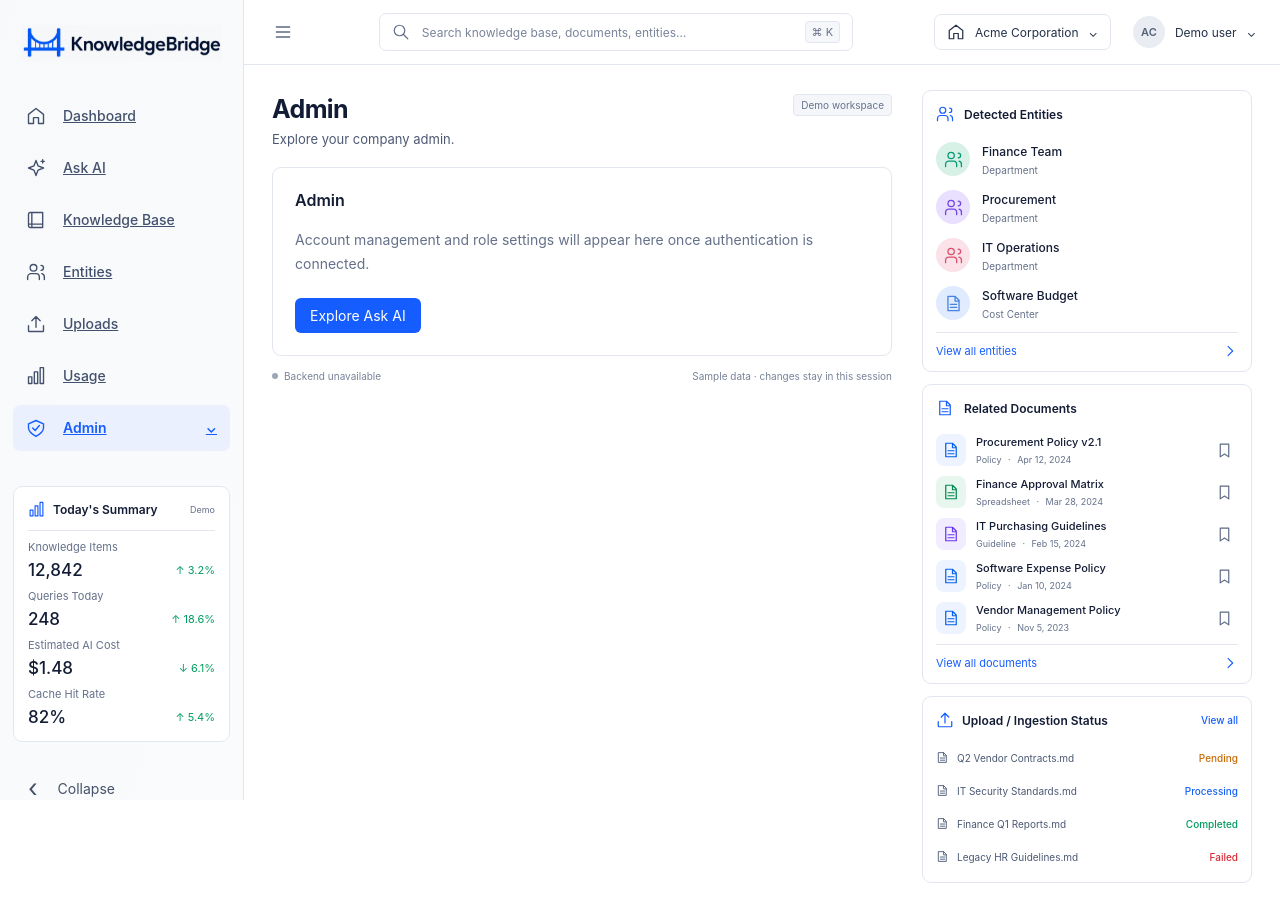
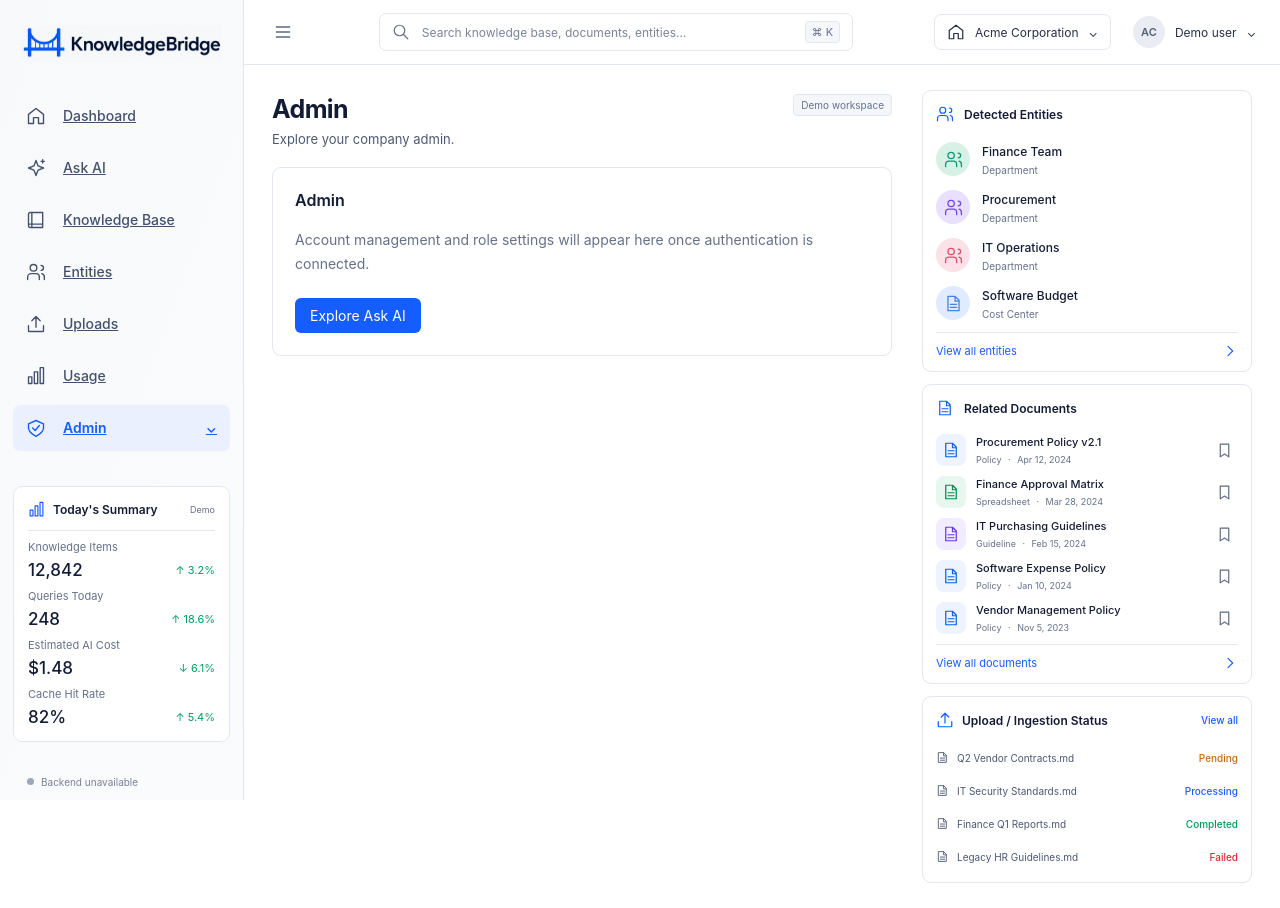
Before and after one commit to andrewmcdan/KnowledgeBridge, a React (Vite) app in the folder frontend/: page /admin in a window 1280 px wide. Built offline with nearby package versions, Linux system fonts and the light colour scheme; no server answers.

Commit message:
FEat: move api and backend indicator to side bar

```diff
--- a/frontend/src/App.css
+++ b/frontend/src/App.css
@@ -122,11 +122,36 @@
     font-size: 25px;
     line-height: 1;
 }
+.sidebar-connection {
+    display: flex;
+    align-items: center;
+    gap: 7px;
+    min-height: 32px;
+    padding: 7px 14px;
+    color: #788398;
+    font-size: 10px;
+    white-space: nowrap;
+}
+.sidebar-connection > span:first-child {
+    width: 7px;
+    height: 7px;
+    flex-shrink: 0;
+    border-radius: 50%;
+    background: #9da7b5;
+}
+.sidebar-connection > .connected:first-child {
+    background: #00a568;
+}
 .collapsed .wordmark,
 .collapsed .nav-item > span,
 .collapsed .summary,
-.collapsed .collapse-label {
+.collapsed .collapse-label,
+.collapsed .sidebar-connection-label {
     display: none;
+}
+.collapsed .sidebar-connection {
+    justify-content: center;
+    padding-inline: 0;
 }
 .collapsed .compact-logo {
     display: block;
@@ -668,26 +693,6 @@ small {
     line-height: 1.5;
     border-radius: 5px;
 }
-.connection-status {
-    display: flex;
-    align-items: center;
-    gap: 6px;
-    font-size: 10px;
-    color: #788398;
-    padding-top: 14px;
-}
-.connection-status > span:first-child {
-    width: 6px;
-    height: 6px;
-    border-radius: 50%;
-    background: #9da7b5;
-}
-.connection-status > .connected:first-child {
-    background: #00a568;
-}
-.session-note {
-    margin-left: auto;
-}
 .collection {
     padding: 22px;
 }
@@ -920,9 +925,6 @@ small {
         padding: 12px;
         gap: 5px;
     }
-    .session-note {
-        display: none;
-    }
     .grounding {
         font-size: 10px;
     }
--- a/frontend/src/App.tsx
+++ b/frontend/src/App.tsx
@@ -41,7 +41,7 @@ function Workspace() {
     return (
         <div className={`workspace ${collapsed ? "collapsed" : ""}`}>
             {mobileOpen && <button className="nav-backdrop" aria-label="Close navigation" onClick={closeMobileNavigation} />}
-            <Sidebar collapsed={collapsed} mobileOpen={mobileOpen} onNavigate={closeMobileNavigation} onToggleCollapsed={() => setCollapsed((value) => !value)} />
+            <Sidebar collapsed={collapsed} mobileOpen={mobileOpen} service={service} onNavigate={closeMobileNavigation} onToggleCollapsed={() => setCollapsed((value) => !value)} />
             <div className="main-shell">
                 <Topbar search={search} onSearchChange={setSearch} onSearchSubmit={() => go("/knowledge")} onToggleNavigation={toggleNavigation} onOpenDetail={setDetail} />
                 <div className="content-layout">
@@ -57,11 +57,6 @@ function Workspace() {
                             <Route path="/admin" element={<PlaceholderPage page="Admin" service={service} onAskAi={() => go("/ask-ai")} />} />
                             <Route path="*" element={<Navigate to="/ask-ai" replace />} />
                         </Routes>
-                        <div className="connection-status">
-                            <span className={service === "API & database connected" ? "connected" : ""} />
-                            {service}
-                            <span className="session-note">Sample data · changes stay in this session</span>
-                        </div>
                     </main>
                     <ContextColumn saved={saved} onOpenDetail={setDetail} onToggleSaved={toggleSaved} onNavigate={go} />
                 </div>
--- a/frontend/src/components/layout/Sidebar.tsx
+++ b/frontend/src/components/layout/Sidebar.tsx
@@ -6,11 +6,12 @@ import { Icon } from "../ui/Icon";
 interface SidebarProps {
     collapsed: boolean;
     mobileOpen: boolean;
+    service: string;
     onNavigate: () => void;
     onToggleCollapsed: () => void;
 }
 
-export function Sidebar({ collapsed, mobileOpen, onNavigate, onToggleCollapsed }: SidebarProps) {
+export function Sidebar({ collapsed, mobileOpen, service, onNavigate, onToggleCollapsed }: SidebarProps) {
     return (
         <aside className={`sidebar ${mobileOpen ? "mobile-open" : ""}`}>
             <NavLink className="brand" to="/ask-ai" aria-label="KnowledgeBridge home" onClick={onNavigate}>
@@ -40,6 +41,10 @@ export function Sidebar({ collapsed, mobileOpen, onNavigate, onToggleCollapsed }
                     </div>
                 ))}
             </section>
+            <div className="sidebar-connection" title={service}>
+                <span className={service === "API & database connected" ? "connected" : ""} />
+                <span className="sidebar-connection-label">{service}</span>
+            </div>
             <button className="collapse-button" onClick={onToggleCollapsed} aria-label={collapsed ? "Expand sidebar" : "Collapse sidebar"}>
                 <span>{collapsed ? "›" : "‹"}</span>
                 <span className="collapse-label">Collapse</span>
```
Also changed, not shown: 1 other file (tests, documents, lock files or other folders).
